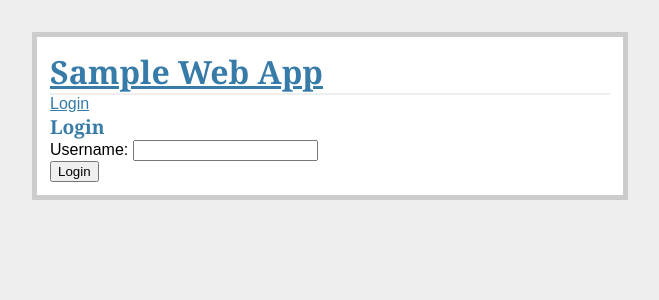
After one commit to jiamaozheng/sample-flask-app, a Flask app: page /login in a window 1280 px wide. The commit adds this page. Shown: the top 300 px of the page, without its empty margins (310-969 px from the left). Run offline with Flask 2, Linux system fonts and the light colour scheme.

Commit message:
adding login/logout without auth

```diff
--- a/main.py
+++ b/main.py
@@ -1,6 +1,6 @@
 #!/usr/bin/env
 
-from flask import Flask, render_template, flash, request, redirect
+from flask import Flask, render_template, flash, request, redirect, session, url_for
 from sqlalchemy import create_engine, text
 from wtforms import Form, TextField, TextAreaField, validators, StringField, SubmitField
 from flask_table import Table, Col
@@ -128,6 +128,44 @@ def messages():
     # Return template with input form for new messages and table with all messages
     return render_template('messages.html', table=table, form=message_form)
 
+## SESSIONS AND LOGINS
+
+class LoginForm(Form):
+    '''
+    Simple login form. No authentication.
+    '''
+    username = TextField('Username: ', validators=[validators.required()])
+
+@app.route('/login', methods=['GET','POST'])
+def login():
+    '''
+    Simple login without authentication.
+    Add username obtained from form to the session variable.
+    '''
+    # Instatiate the login form
+    login_form = LoginForm(request.form)
+
+    # User is attempting to login
+    if request.method == 'POST':
+
+        if login_form.validate():
+            session['username'] = request.form['username']
+            return redirect(url_for('home'))
+
+        else:
+            flash('Username is required.')
+            return redirect(url_for('login'))
+
+    # Method is GET, so display login form
+    return render_template('login.html', form=login_form)
+
+@app.route('/logout')
+def logout():
+    '''
+    Logout by removing username from session variable.
+    '''
+    session.pop('username', None)
+    return redirect(url_for('login'))
 
 
 if __name__ == '__main__':
--- a/templates/layout.html
+++ b/templates/layout.html
@@ -4,6 +4,16 @@
 <div class=page>
     <body>
         <h1><a href="/">Sample Web App</a></h1>
+
+        {% if session.username %}
+            <div>
+                Logged in user: {{ session.username }}
+                <a href="/logout">(log out)</a>
+            </div>
+        {% else %}
+            <div><a href="/login">Login</a></div>
+        {% endif %}
+
         {% with messages = get_flashed_messages(with_categories=true) %}
             {% if messages %}
                 <ul>
--- /dev/null
+++ b/templates/login.html
@@ -0,0 +1,16 @@
+{% extends "layout.html" %}
+{% block body %}
+    <h2>Login</h2>
+    <form action="" method="post">
+        {{ form.csrf }}
+
+        <div class="input text">
+            {{ form.username.label }}{{ form.username }}
+        </div>
+
+        <div class="input submit">
+            <input type="submit" value="Login" />
+        </div>
+    </form>
+
+{% endblock %}
```
Also changed, not shown: README.md.
